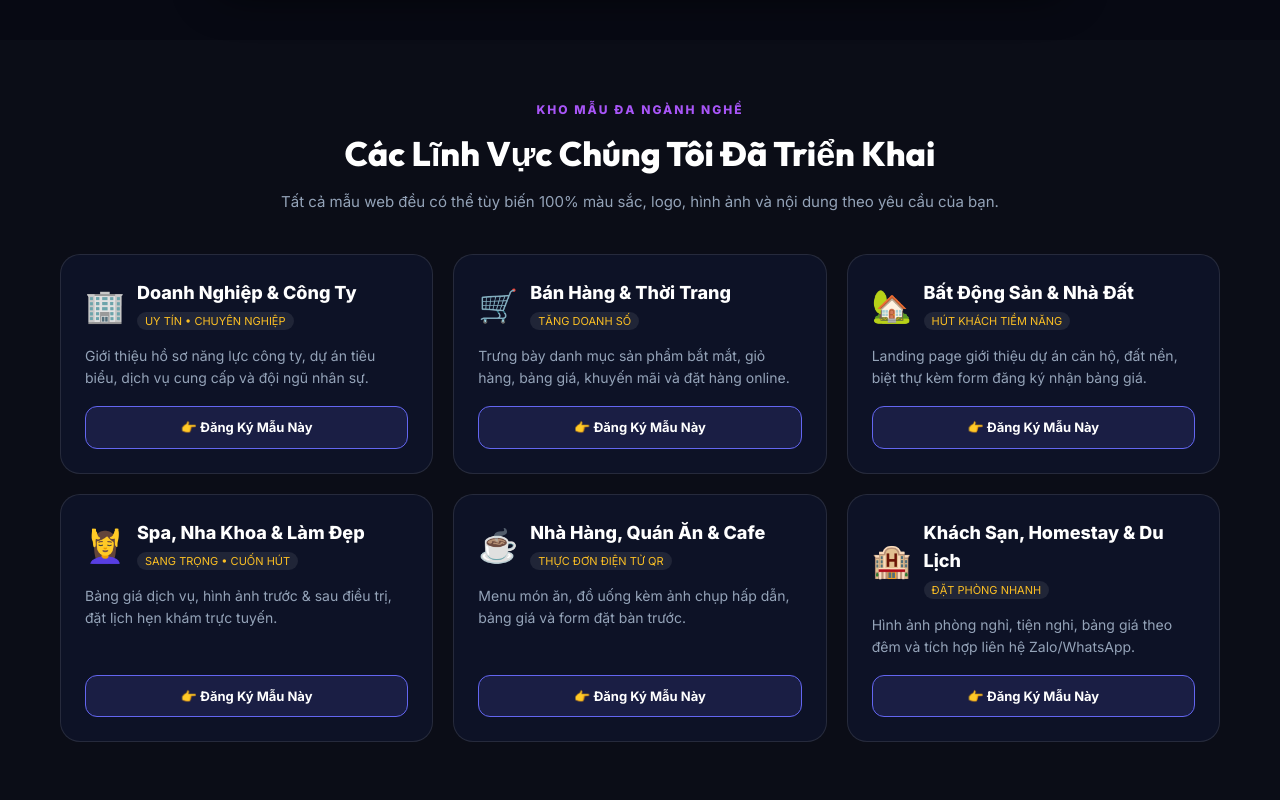
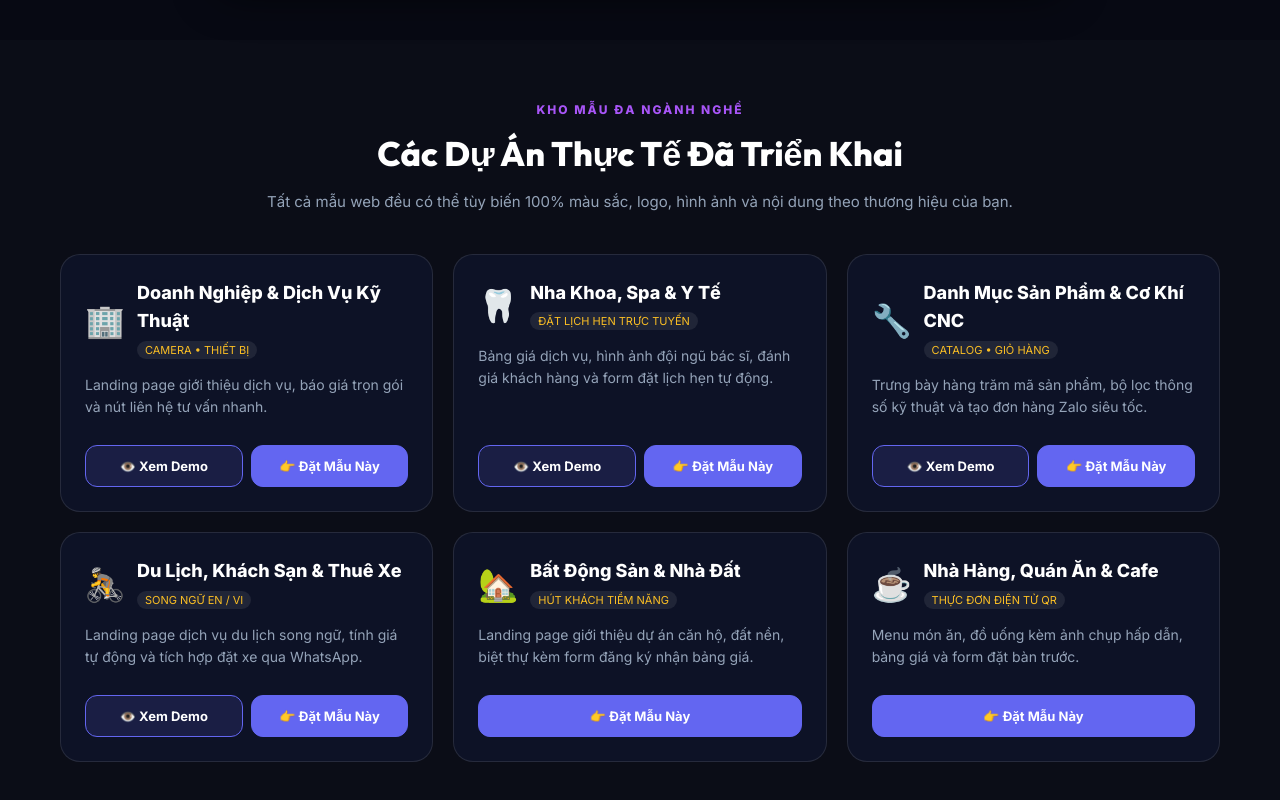
Before and after one commit to tue3103/web-design, a website: page index.html in a window 1280 px wide. Shown: the part 2400-3200 px from the top of the page. Drawn offline with Linux system fonts and the light colour scheme.

Commit message:
feat: Add OpenGraph SEO tags, Schema.org JSON-LD, and live demo showcase links

```diff
--- a/index.html
+++ b/index.html
@@ -5,6 +5,43 @@
   <meta name="viewport" content="width=device-width, initial-scale=1.0">
   <title>SmileX Web - Thiết Kế Website Trọn Gói 1 Triệu Toàn Quốc | Chuẩn SEO, Bàn Giao 24H</title>
   <meta name="description" content="Dịch vụ thiết kế website doanh nghiệp và bán hàng trọn gói chỉ 1.000.000đ toàn quốc. Tặng hosting serverless trọn đời, chuẩn SEO, tốc độ siêu tốc, bàn giao 24h.">
+  <meta name="keywords" content="thiet ke web 1 trieu, lam website 1tr, thiet ke web gia re, web doanh nghiep 1 trieu, smilex web, web chuan seo">
+
+  <!-- OPEN GRAPH / SOCIAL -->
+  <meta property="og:type" content="website">
+  <meta property="og:url" content="https://web.smilex.vn">
+  <meta property="og:title" content="SmileX Web - Thiết Kế Website Trọn Gói 1 Triệu Toàn Quốc">
+  <meta property="og:description" content="Website chuẩn SEO Google, 120 FPS, Hosting 0đ trọn đời, bàn giao trong 24h.">
+  <meta property="og:image" content="https://web.smilex.vn/favicon.svg">
+  <link rel="canonical" href="https://web.smilex.vn">
+
+  <!-- SCHEMA.ORG STRUCTURED DATA -->
+  <script type="application/ld+json">
+  {
+    "@context": "https://schema.org",
+    "@type": "Product",
+    "name": "Dịch Vụ Thiết Kế Website Trọn Gói 1 Triệu",
+    "image": "https://web.smilex.vn/favicon.svg",
+    "description": "Thiết kế website doanh nghiệp, bán hàng chuẩn SEO, tặng hosting serverless trọn đời, bàn giao 24h.",
+    "brand": {
+      "@type": "Brand",
+      "name": "SmileX Web"
+    },
+    "offers": {
+      "@type": "Offer",
+      "price": "1000000",
+      "priceCurrency": "VND",
+      "availability": "https://schema.org/InStock",
+      "url": "https://web.smilex.vn"
+    },
+    "aggregateRating": {
+      "@type": "AggregateRating",
+      "ratingValue": "5.0",
+      "reviewCount": "128"
+    }
+  }
+  </script>
+
   <link rel="icon" type="image/svg+xml" href="/favicon.svg">
   <link rel="preconnect" href="https://fonts.googleapis.com">
   <link rel="preconnect" href="https://fonts.gstatic.com" crossorigin>
@@ -179,8 +216,8 @@
     <div class="container">
       <div class="section-header">
         <span class="section-tag">KHO MẪU ĐA NGÀNH NGHỀ</span>
-        <h2 class="section-title">Các Lĩnh Vực Chúng Tôi Đã Triển Khai</h2>
-        <p class="section-desc">Tất cả mẫu web đều có thể tùy biến 100% màu sắc, logo, hình ảnh và nội dung theo yêu cầu của bạn.</p>
+        <h2 class="section-title">Các Dự Án Thực Tế Đã Triển Khai</h2>
+        <p class="section-desc">Tất cả mẫu web đều có thể tùy biến 100% màu sắc, logo, hình ảnh và nội dung theo thương hiệu của bạn.</p>
       </div>
 
       <div class="demo-grid">
@@ -189,27 +226,67 @@
             <div class="demo-card-top">
               <span class="demo-card-icon">🏢</span>
               <div>
-                <div class="demo-card-title">Doanh Nghiệp & Công Ty</div>
-                <span class="demo-card-tag">UY TÍN • CHUYÊN NGHIỆP</span>
+                <div class="demo-card-title">Doanh Nghiệp & Dịch Vụ Kỹ Thuật</div>
+                <span class="demo-card-tag">CAMERA • THIẾT BỊ</span>
               </div>
             </div>
-            <p class="demo-card-desc">Giới thiệu hồ sơ năng lực công ty, dự án tiêu biểu, dịch vụ cung cấp và đội ngũ nhân sự.</p>
+            <p class="demo-card-desc">Landing page giới thiệu dịch vụ, báo giá trọn gói và nút liên hệ tư vấn nhanh.</p>
           </div>
-          <a href="#order" class="btn-view-demo">👉 Đăng Ký Mẫu Này</a>
+          <div style="display:flex; gap:8px; margin-top:10px;">
+            <a href="https://camerahdgialai.com" target="_blank" class="btn-view-demo" style="flex:1;">👁️ Xem Demo</a>
+            <a href="#order" class="btn-view-demo" style="flex:1; background:var(--primary);">👉 Đặt Mẫu Này</a>
+          </div>
         </div>
 
         <div class="demo-card">
           <div>
             <div class="demo-card-top">
-              <span class="demo-card-icon">🛒</span>
+              <span class="demo-card-icon">🦷</span>
               <div>
-                <div class="demo-card-title">Bán Hàng & Thời Trang</div>
-                <span class="demo-card-tag">TĂNG DOANH SỐ</span>
+                <div class="demo-card-title">Nha Khoa, Spa & Y Tế</div>
+                <span class="demo-card-tag">ĐẶT LỊCH HẸN TRỰC TUYẾN</span>
               </div>
             </div>
-            <p class="demo-card-desc">Trưng bày danh mục sản phẩm bắt mắt, giỏ hàng, bảng giá, khuyến mãi và đặt hàng online.</p>
+            <p class="demo-card-desc">Bảng giá dịch vụ, hình ảnh đội ngũ bác sĩ, đánh giá khách hàng và form đặt lịch hẹn tự động.</p>
           </div>
-          <a href="#order" class="btn-view-demo">👉 Đăng Ký Mẫu Này</a>
+          <div style="display:flex; gap:8px; margin-top:10px;">
+            <a href="https://happysmilegialai.vn" target="_blank" class="btn-view-demo" style="flex:1;">👁️ Xem Demo</a>
+            <a href="#order" class="btn-view-demo" style="flex:1; background:var(--primary);">👉 Đặt Mẫu Này</a>
+          </div>
+        </div>
+
+        <div class="demo-card">
+          <div>
+            <div class="demo-card-top">
+              <span class="demo-card-icon">🔧</span>
+              <div>
+                <div class="demo-card-title">Danh Mục Sản Phẩm & Cơ Khí CNC</div>
+                <span class="demo-card-tag">CATALOG • GIỎ HÀNG</span>
+              </div>
+            </div>
+            <p class="demo-card-desc">Trưng bày hàng trăm mã sản phẩm, bộ lọc thông số kỹ thuật và tạo đơn hàng Zalo siêu tốc.</p>
+          </div>
+          <div style="display:flex; gap:8px; margin-top:10px;">
+            <a href="https://tsttool.com" target="_blank" class="btn-view-demo" style="flex:1;">👁️ Xem Demo</a>
+            <a href="#order" class="btn-view-demo" style="flex:1; background:var(--primary);">👉 Đặt Mẫu Này</a>
+          </div>
+        </div>
+
+        <div class="demo-card">
+          <div>
+            <div class="demo-card-top">
+              <span class="demo-card-icon">🚴</span>
+              <div>
+                <div class="demo-card-title">Du Lịch, Khách Sạn & Thuê Xe</div>
+                <span class="demo-card-tag">SONG NGỮ EN / VI</span>
+              </div>
+            </div>
+            <p class="demo-card-desc">Landing page dịch vụ du lịch song ngữ, tính giá tự động và tích hợp đặt xe qua WhatsApp.</p>
+          </div>
+          <div style="display:flex; gap:8px; margin-top:10px;">
+            <a href="https://bike.smilex.vn" target="_blank" class="btn-view-demo" style="flex:1;">👁️ Xem Demo</a>
+            <a href="#order" class="btn-view-demo" style="flex:1; background:var(--primary);">👉 Đặt Mẫu Này</a>
+          </div>
         </div>
 
         <div class="demo-card">
@@ -223,21 +300,9 @@
             </div>
             <p class="demo-card-desc">Landing page giới thiệu dự án căn hộ, đất nền, biệt thự kèm form đăng ký nhận bảng giá.</p>
           </div>
-          <a href="#order" class="btn-view-demo">👉 Đăng Ký Mẫu Này</a>
-        </div>
-
-        <div class="demo-card">
-          <div>
-            <div class="demo-card-top">
-              <span class="demo-card-icon">💆‍♀️</span>
-              <div>
-                <div class="demo-card-title">Spa, Nha Khoa & Làm Đẹp</div>
-                <span class="demo-card-tag">SANG TRỌNG • CUỐN HÚT</span>
-              </div>
-            </div>
-            <p class="demo-card-desc">Bảng giá dịch vụ, hình ảnh trước & sau điều trị, đặt lịch hẹn khám trực tuyến.</p>
+          <div style="display:flex; gap:8px; margin-top:10px;">
+            <a href="#order" class="btn-view-demo" style="flex:1; background:var(--primary);">👉 Đặt Mẫu Này</a>
           </div>
-          <a href="#order" class="btn-view-demo">👉 Đăng Ký Mẫu Này</a>
         </div>
 
         <div class="demo-card">
@@ -251,21 +316,9 @@
             </div>
             <p class="demo-card-desc">Menu món ăn, đồ uống kèm ảnh chụp hấp dẫn, bảng giá và form đặt bàn trước.</p>
           </div>
-          <a href="#order" class="btn-view-demo">👉 Đăng Ký Mẫu Này</a>
-        </div>
-
-        <div class="demo-card">
-          <div>
-            <div class="demo-card-top">
-              <span class="demo-card-icon">🏨</span>
-              <div>
-                <div class="demo-card-title">Khách Sạn, Homestay & Du Lịch</div>
-                <span class="demo-card-tag">ĐẶT PHÒNG NHANH</span>
-              </div>
-            </div>
-            <p class="demo-card-desc">Hình ảnh phòng nghỉ, tiện nghi, bảng giá theo đêm và tích hợp liên hệ Zalo/WhatsApp.</p>
+          <div style="display:flex; gap:8px; margin-top:10px;">
+            <a href="#order" class="btn-view-demo" style="flex:1; background:var(--primary);">👉 Đặt Mẫu Này</a>
           </div>
-          <a href="#order" class="btn-view-demo">👉 Đăng Ký Mẫu Này</a>
         </div>
       </div>
     </div>
```
